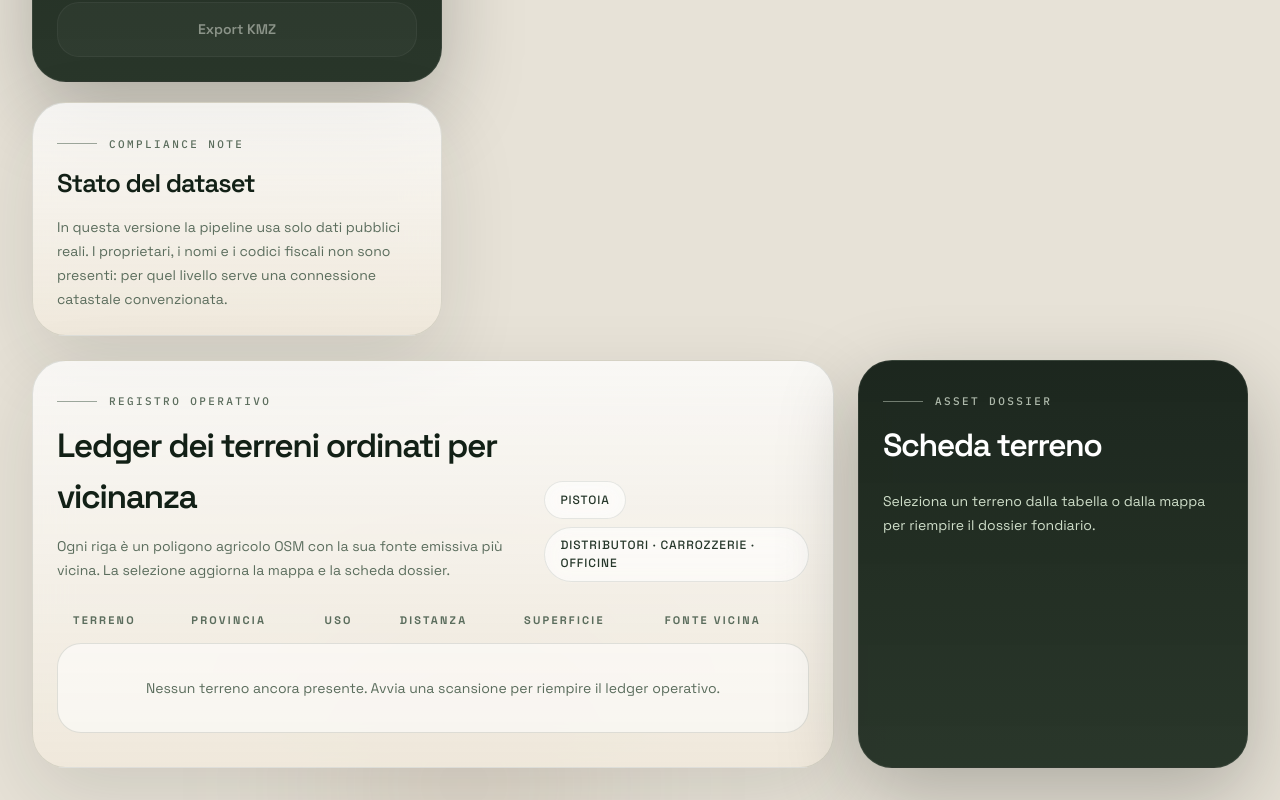
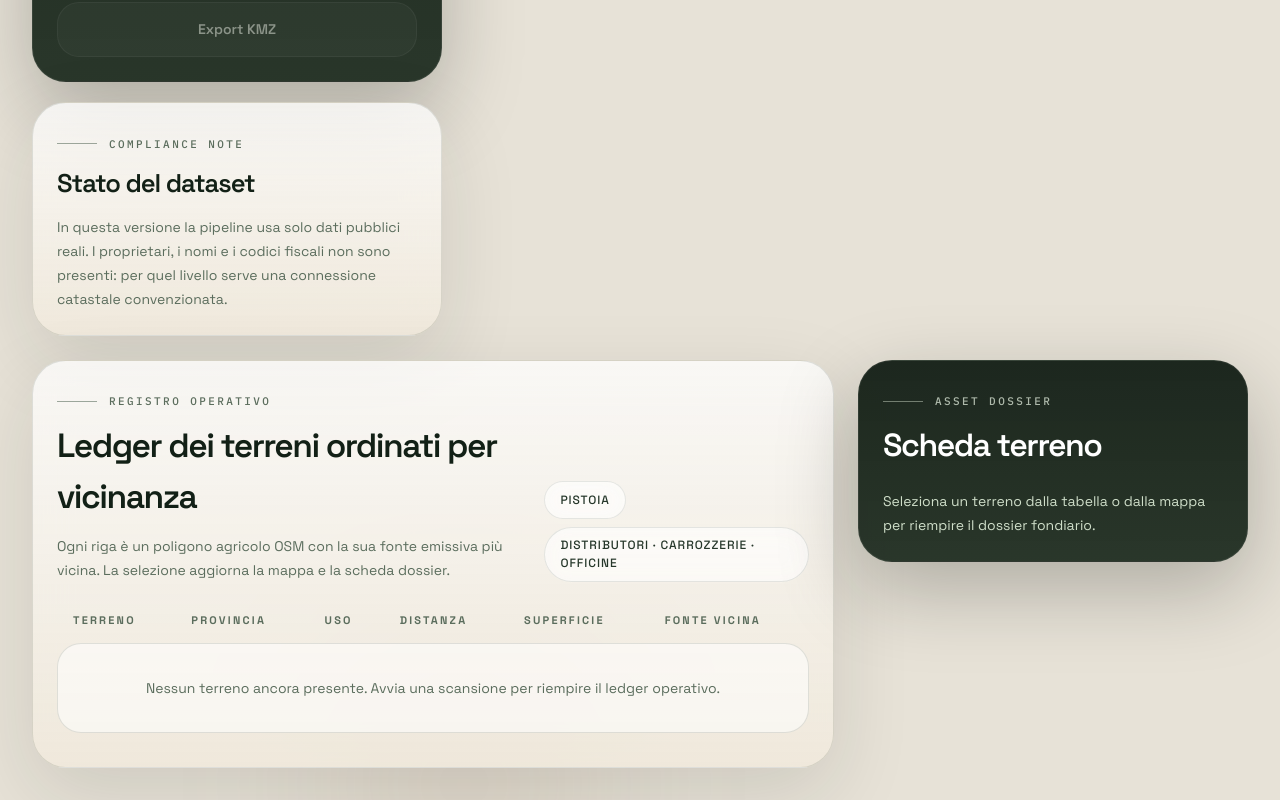
Before and after one commit to dedoitalia/terreniready, a Next.js app: page / in a window 1280 px wide. Shown: the part 2421-3221 px from the top of the page. Built offline with nearby package versions, Linux system fonts and the light colour scheme.

Commit message:
Keep terrain dossier visible while scrolling

```diff
--- a/src/app/globals.css
+++ b/src/app/globals.css
@@ -262,6 +262,17 @@ button {
   box-shadow: inset 0 1px 0 rgba(255, 255, 255, 0.72);
 }
 
+@media (min-width: 1280px) {
+  .terrain-sticky-rail {
+    position: sticky;
+    top: 1.5rem;
+    align-self: start;
+    max-height: calc(100vh - 3rem);
+    overflow-y: auto;
+    overscroll-behavior: contain;
+  }
+}
+
 .leaflet-container {
   font-family: var(--font-space-grotesk), sans-serif;
   background: #d6ddd1;
--- a/src/components/terreni-dashboard.tsx
+++ b/src/components/terreni-dashboard.tsx
@@ -1043,7 +1043,7 @@ export default function TerreniDashboard() {
           </section>
         </main>
 
-        <section className="grid gap-6 xl:grid-cols-[minmax(0,1fr)_390px]">
+        <section className="grid gap-6 xl:items-start xl:grid-cols-[minmax(0,1fr)_390px]">
           <div className="terrain-shell p-5 lg:p-6">
             <div className="flex flex-col gap-4 lg:flex-row lg:items-end lg:justify-between">
               <div>
@@ -1142,7 +1142,7 @@ export default function TerreniDashboard() {
             </div>
           </div>
 
-          <aside className="terrain-shell terrain-shell-dark p-6">
+          <aside className="terrain-shell terrain-shell-dark terrain-sticky-rail p-6">
             <div className="terrain-keyline terrain-keyline-dark">
               Asset dossier
             </div>
```
